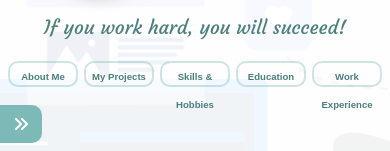
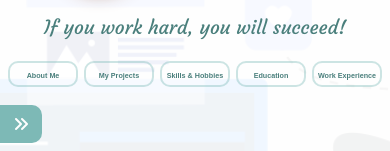
Before and after one commit to bedirgcmz/my-profile, a React (Create React App) app: page / in a window 390 px wide. Shown: the part 135-286 px from the top of the page. Built offline with nearby package versions, Linux system fonts and the light colour scheme; a web font is replaced by a local one.

Commit message:
responsive for topbar link

```diff
--- a/src/App.css
+++ b/src/App.css
@@ -69,10 +69,10 @@
     justify-content: center !important;
   }
   .links a {
-    font-size: 0.6rem;
+    font-size: 0.45rem;
     width: 82px;
     height: 26px;
-    line-height: 28px;
+    line-height: 26px;
     margin: 3px;
   }
   .links a:hover {
```
